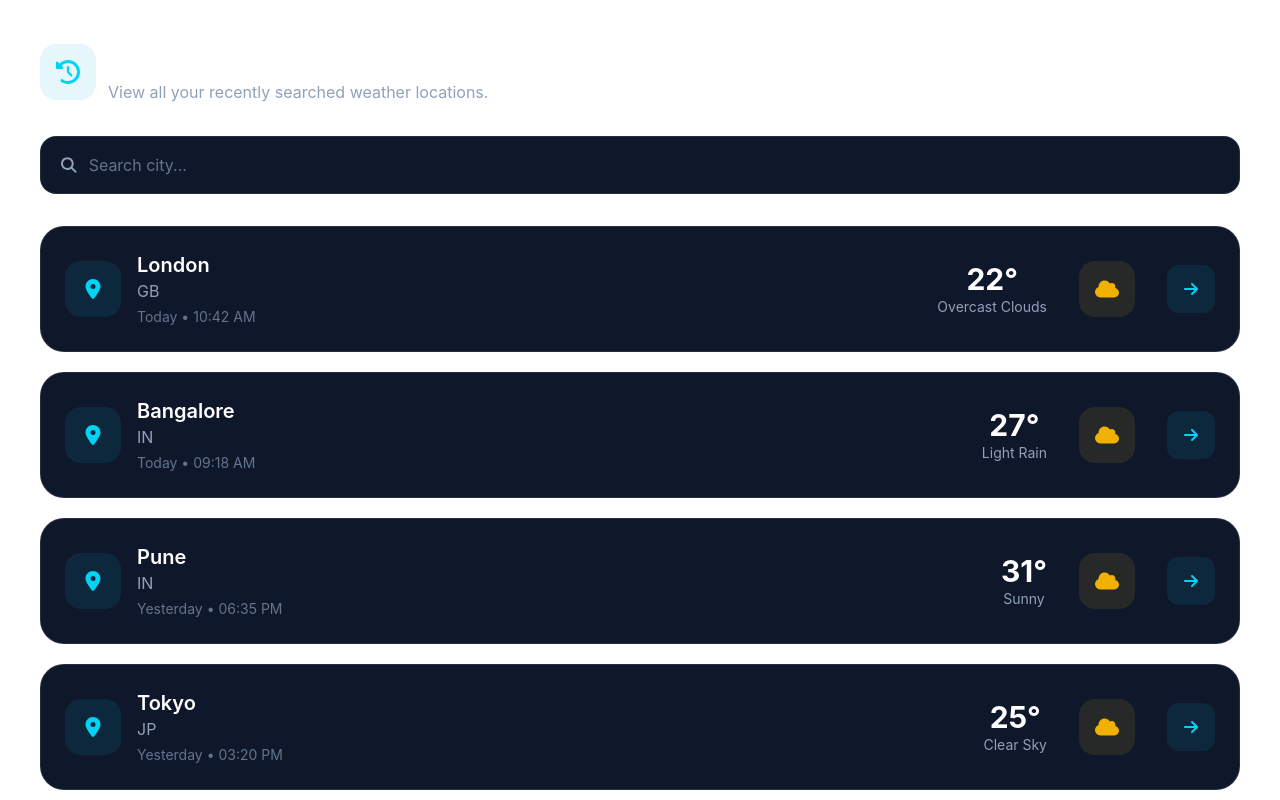
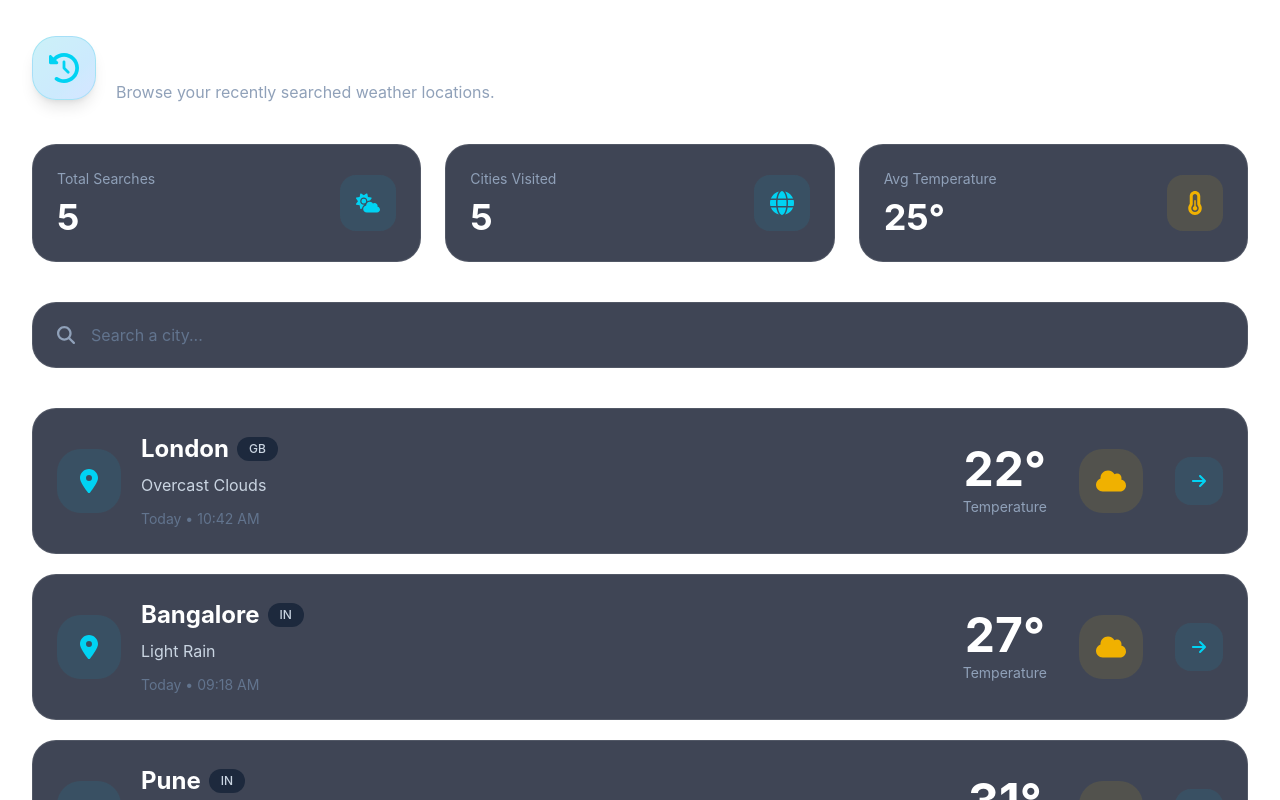
Before and after one commit to pratikshakadam912/AI-weather-prediction-system, a React app in the folder frontend/: page /history in a window 1280 px wide. Shown: the top 800 px of the page. Built offline with nearby package versions, Linux system fonts and the light colour scheme; the HTML template or start-up script is replaced by a standard one.

Commit message:
Ui chnages

```diff
--- a/frontend/src/components/History.jsx
+++ b/frontend/src/components/History.jsx
@@ -6,7 +6,10 @@ import {
   FaLocationDot,
   FaMagnifyingGlass,
   FaArrowRight,
+  FaCloudSun,
   FaCloud,
+  FaTemperatureHalf,
+  FaGlobe,
 } from "react-icons/fa6";
 
 function History() {
@@ -44,6 +47,13 @@ function History() {
       description: "Clear Sky",
       time: "Yesterday • 03:20 PM",
     },
+    {
+      city: "Paris",
+      country: "FR",
+      temperature: 19,
+      description: "Cloudy",
+      time: "Yesterday • 09:15 AM",
+    },
   ];
 
   const [search, setSearch] = useState("");
@@ -54,25 +64,29 @@ function History() {
     );
   }, [search]);
 
+  const uniqueCities = new Set(history.map((item) => item.city)).size;
+
   return (
-    <div className="w-full min-h-screen p-6 lg:p-10">
-      {/* Heading */}
+    <div className="flex-1 overflow-y-auto p-6 lg:p-8">
+      {/* ================= Header ================= */}
 
-      <div className="mb-8">
-        <div className="flex items-center gap-3">
+      <div className="flex flex-col lg:flex-row lg:items-center lg:justify-between gap-6">
+        <div className="flex items-center gap-5">
           <div
-            className={`w-14 h-14 rounded-2xl flex items-center justify-center ${
+            className={`w-16 h-16 rounded-3xl flex items-center justify-center shadow-lg ${
               isDark
-                ? "bg-cyan-500/10 text-cyan-400"
-                : "bg-pink-100 text-pink-500"
+                ? "bg-gradient-to-br from-cyan-500/20 to-blue-500/20 border border-cyan-500/20"
+                : "bg-gradient-to-br from-pink-400 via-sky-400 to-blue-500"
             }`}
           >
-            <FaClockRotateLeft className="text-2xl" />
+            <FaClockRotateLeft
+              className={`text-3xl ${isDark ? "text-cyan-400" : "text-white"}`}
+            />
           </div>
 
           <div>
             <h1
-              className={`text-3xl font-bold ${
+              className={`text-4xl font-bold ${
                 isDark ? "text-white" : "text-slate-800"
               }`}
             >
@@ -80,33 +94,159 @@ function History() {
             </h1>
 
             <p
-              className={`mt-1 ${isDark ? "text-slate-400" : "text-slate-500"}`}
+              className={`mt-2 ${isDark ? "text-slate-400" : "text-slate-500"}`}
             >
-              View all your recently searched weather locations.
+              Browse your recently searched weather locations.
             </p>
           </div>
         </div>
       </div>
 
-      {/* Search */}
+      {/* ================= Stats ================= */}
+
+      <div className="grid grid-cols-1 md:grid-cols-3 gap-6 mt-10">
+        {/* Total Searches */}
 
         <div
-        className={`flex items-center gap-3 rounded-2xl px-5 py-4 mb-8 ${
+          className={`rounded-3xl p-6 backdrop-blur-xl transition-all duration-500 hover:-translate-y-1 ${
             isDark
-            ? "bg-slate-900 border border-white/10"
-            : "bg-white border border-pink-100 shadow-sm"
+              ? "bg-slate-900/80 border border-white/10"
+              : "bg-white/80 border border-blue-100 shadow-md"
+          }`}
+        >
+          <div className="flex items-center justify-between">
+            <div>
+              <p
+                className={`text-sm ${
+                  isDark ? "text-slate-400" : "text-slate-500"
+                }`}
+              >
+                Total Searches
+              </p>
+
+              <h2
+                className={`text-4xl font-bold mt-2 ${
+                  isDark ? "text-white" : "text-slate-800"
+                }`}
+              >
+                {history.length}
+              </h2>
+            </div>
+
+            <div
+              className={`w-14 h-14 rounded-2xl flex items-center justify-center ${
+                isDark ? "bg-cyan-500/10" : "bg-sky-100"
+              }`}
+            >
+              <FaCloudSun
+                className={`text-2xl ${
+                  isDark ? "text-cyan-400" : "text-sky-500"
+                }`}
+              />
+            </div>
+          </div>
+        </div>
+
+        {/* Cities */}
+
+        <div
+          className={`rounded-3xl p-6 backdrop-blur-xl transition-all duration-500 hover:-translate-y-1 ${
+            isDark
+              ? "bg-slate-900/80 border border-white/10"
+              : "bg-white/80 border border-blue-100 shadow-md"
+          }`}
+        >
+          <div className="flex items-center justify-between">
+            <div>
+              <p
+                className={`text-sm ${
+                  isDark ? "text-slate-400" : "text-slate-500"
+                }`}
+              >
+                Cities Visited
+              </p>
+
+              <h2
+                className={`text-4xl font-bold mt-2 ${
+                  isDark ? "text-white" : "text-slate-800"
+                }`}
+              >
+                {uniqueCities}
+              </h2>
+            </div>
+
+            <div
+              className={`w-14 h-14 rounded-2xl flex items-center justify-center ${
+                isDark ? "bg-cyan-500/10" : "bg-pink-100"
+              }`}
+            >
+              <FaGlobe
+                className={`text-2xl ${
+                  isDark ? "text-cyan-400" : "text-pink-500"
+                }`}
+              />
+            </div>
+          </div>
+        </div>
+
+        {/* Avg Temp */}
+
+        <div
+          className={`rounded-3xl p-6 backdrop-blur-xl transition-all duration-500 hover:-translate-y-1 ${
+            isDark
+              ? "bg-slate-900/80 border border-white/10"
+              : "bg-white/80 border border-blue-100 shadow-md"
+          }`}
+        >
+          <div className="flex items-center justify-between">
+            <div>
+              <p
+                className={`text-sm ${
+                  isDark ? "text-slate-400" : "text-slate-500"
+                }`}
+              >
+                Avg Temperature
+              </p>
+
+              <h2
+                className={`text-4xl font-bold mt-2 ${
+                  isDark ? "text-white" : "text-slate-800"
+                }`}
+              >
+                25°
+              </h2>
+            </div>
+
+            <div
+              className={`w-14 h-14 rounded-2xl flex items-center justify-center ${
+                isDark ? "bg-yellow-400/10" : "bg-yellow-100"
+              }`}
+            >
+              <FaTemperatureHalf className="text-yellow-500 text-2xl" />
+            </div>
+          </div>
+        </div>
+      </div>
+
+      {/* ================= Search ================= */}
+
+      <div
+        className={`mt-10 rounded-3xl px-6 py-5 flex items-center gap-4 backdrop-blur-xl ${
+          isDark
+            ? "bg-slate-900/80 border border-white/10"
+            : "bg-white/80 border border-blue-100 shadow-md"
         }`}
       >
         <FaMagnifyingGlass
-          className={isDark ? "text-slate-400" : "text-slate-500"}
+          className={`text-lg ${isDark ? "text-slate-400" : "text-slate-500"}`}
         />
 
         <input
           type="text"
-          placeholder="Search city..."
+          placeholder="Search a city..."
           value={search}
           onChange={(e) => setSearch(e.target.value)}
-          className={`bg-transparent outline-none w-full ${
+          className={`flex-1 bg-transparent outline-none ${
             isDark
               ? "text-white placeholder:text-slate-500"
               : "text-slate-700 placeholder:text-slate-400"
@@ -114,50 +254,68 @@ function History() {
         />
       </div>
 
-      {/* Cards */}
+      {/* ================= History Cards ================= */}
 
-      <div className="grid gap-5">
+      <div className="mt-10 space-y-5">
         {filteredHistory.length > 0 ? (
           filteredHistory.map((item, index) => (
             <div
               key={index}
-              className={`rounded-3xl p-6 transition-all duration-300 hover:-translate-y-1 ${
+              className={`rounded-3xl p-6 backdrop-blur-xl transition-all duration-500 hover:-translate-y-1 hover:shadow-xl ${
                 isDark
-                  ? "bg-slate-900 border border-white/10 hover:border-cyan-500/30"
-                  : "bg-white border border-pink-100 hover:border-pink-300 shadow-sm hover:shadow-lg"
+                  ? "bg-slate-900/80 border border-white/10 hover:border-cyan-500/20"
+                  : "bg-white/80 border border-blue-100 hover:border-pink-200 shadow-md"
               }`}
             >
-              <div className="flex items-center justify-between flex-wrap gap-5">
-                <div className="flex items-center gap-4">
+              <div className="flex flex-col lg:flex-row lg:items-center lg:justify-between gap-6">
+                {/* Left */}
+
+                <div className="flex items-center gap-5">
                   <div
-                    className={`w-14 h-14 rounded-2xl flex items-center justify-center ${
+                    className={`w-16 h-16 rounded-3xl flex items-center justify-center ${
                       isDark
                         ? "bg-cyan-500/10"
-                        : "bg-gradient-to-br from-pink-100 to-blue-100"
+                        : "bg-gradient-to-br from-pink-100 via-sky-100 to-blue-100"
                     }`}
                   >
                     <FaLocationDot
-                      className={`text-xl ${
+                      className={`text-2xl ${
                         isDark ? "text-cyan-400" : "text-pink-500"
                       }`}
                     />
                   </div>
 
                   <div>
+                    <div className="flex items-center gap-2 flex-wrap">
                       <h2
-                      className={`text-xl font-semibold ${
+                        className={`text-2xl font-bold ${
                           isDark ? "text-white" : "text-slate-800"
                         }`}
                       >
                         {item.city}
                       </h2>
 
-                    <p className={isDark ? "text-slate-400" : "text-slate-500"}>
+                      <span
+                        className={`px-3 py-1 rounded-full text-xs font-medium ${
+                          isDark
+                            ? "bg-slate-800 text-slate-300"
+                            : "bg-sky-100 text-sky-700"
+                        }`}
+                      >
                         {item.country}
+                      </span>
+                    </div>
+
+                    <p
+                      className={`mt-2 capitalize ${
+                        isDark ? "text-slate-300" : "text-slate-600"
+                      }`}
+                    >
+                      {item.description}
                     </p>
 
                     <p
-                      className={`text-sm mt-1 ${
+                      className={`mt-3 text-sm ${
                         isDark ? "text-slate-500" : "text-slate-400"
                       }`}
                     >
@@ -166,10 +324,12 @@ function History() {
                   </div>
                 </div>
 
-                <div className="flex items-center gap-8">
+                {/* Right */}
+
+                <div className="flex items-center justify-between lg:justify-end gap-8">
                   <div className="text-center">
                     <p
-                      className={`text-3xl font-bold ${
+                      className={`text-5xl font-bold ${
                         isDark ? "text-white" : "text-slate-800"
                       }`}
                     >
@@ -177,24 +337,24 @@ function History() {
                     </p>
 
                     <p
-                      className={`text-sm capitalize ${
+                      className={`text-sm mt-1 ${
                         isDark ? "text-slate-400" : "text-slate-500"
                       }`}
                     >
-                      {item.description}
+                      Temperature
                     </p>
                   </div>
 
                   <div
-                    className={`w-14 h-14 rounded-2xl flex items-center justify-center ${
+                    className={`w-16 h-16 rounded-3xl flex items-center justify-center ${
                       isDark ? "bg-yellow-400/10" : "bg-yellow-100"
                     }`}
                   >
-                    <FaCloud className="text-yellow-500 text-2xl" />
+                    <FaCloud className="text-3xl text-yellow-500" />
                   </div>
 
                   <button
-                    className={`w-12 h-12 rounded-xl flex items-center justify-center transition ${
+                    className={`w-12 h-12 rounded-2xl flex items-center justify-center transition-all duration-300 ${
                       isDark
                         ? "bg-cyan-500/10 text-cyan-400 hover:bg-cyan-500/20"
                         : "bg-pink-100 text-pink-500 hover:bg-pink-200"
@@ -208,30 +368,39 @@ function History() {
           ))
         ) : (
           <div
-            className={`rounded-3xl py-20 text-center ${
+            className={`rounded-3xl backdrop-blur-xl py-24 px-6 text-center ${
               isDark
-                ? "bg-slate-900 border border-white/10"
-                : "bg-white border border-pink-100 shadow-sm"
+                ? "bg-slate-900/80 border border-white/10"
+                : "bg-white/80 border border-blue-100 shadow-md"
+            }`}
+          >
+            <div
+              className={`mx-auto w-24 h-24 rounded-full flex items-center justify-center ${
+                isDark ? "bg-cyan-500/10" : "bg-pink-100"
               }`}
             >
               <FaClockRotateLeft
-              className={`mx-auto text-6xl mb-5 ${
-                isDark ? "text-slate-600" : "text-slate-300"
+                className={`text-5xl ${
+                  isDark ? "text-cyan-400" : "text-pink-500"
                 }`}
               />
+            </div>
 
             <h2
-              className={`text-2xl font-semibold ${
+              className={`text-3xl font-bold mt-8 ${
                 isDark ? "text-white" : "text-slate-800"
               }`}
             >
-              No History Found
+              No Searches Yet
             </h2>
 
             <p
-              className={`mt-2 ${isDark ? "text-slate-400" : "text-slate-500"}`}
+              className={`mt-3 max-w-md mx-auto ${
+                isDark ? "text-slate-400" : "text-slate-500"
+              }`}
             >
-              Your searched cities will appear here.
+              Start searching for cities from the dashboard. Every weather
+              search will automatically appear here for quick access.
             </p>
           </div>
         )}
```
Lines whose indentation alone changed are shown as unchanged.
